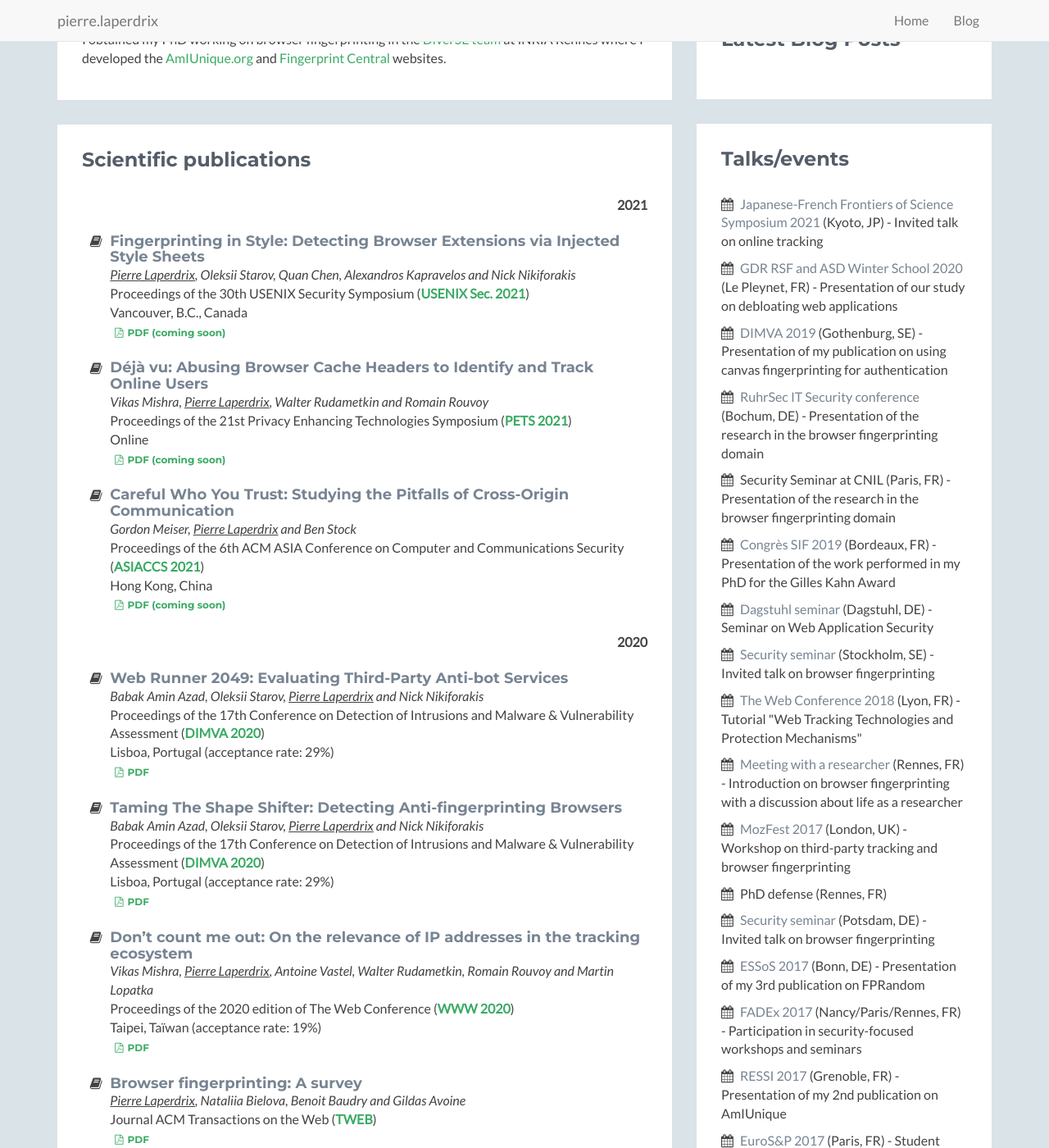
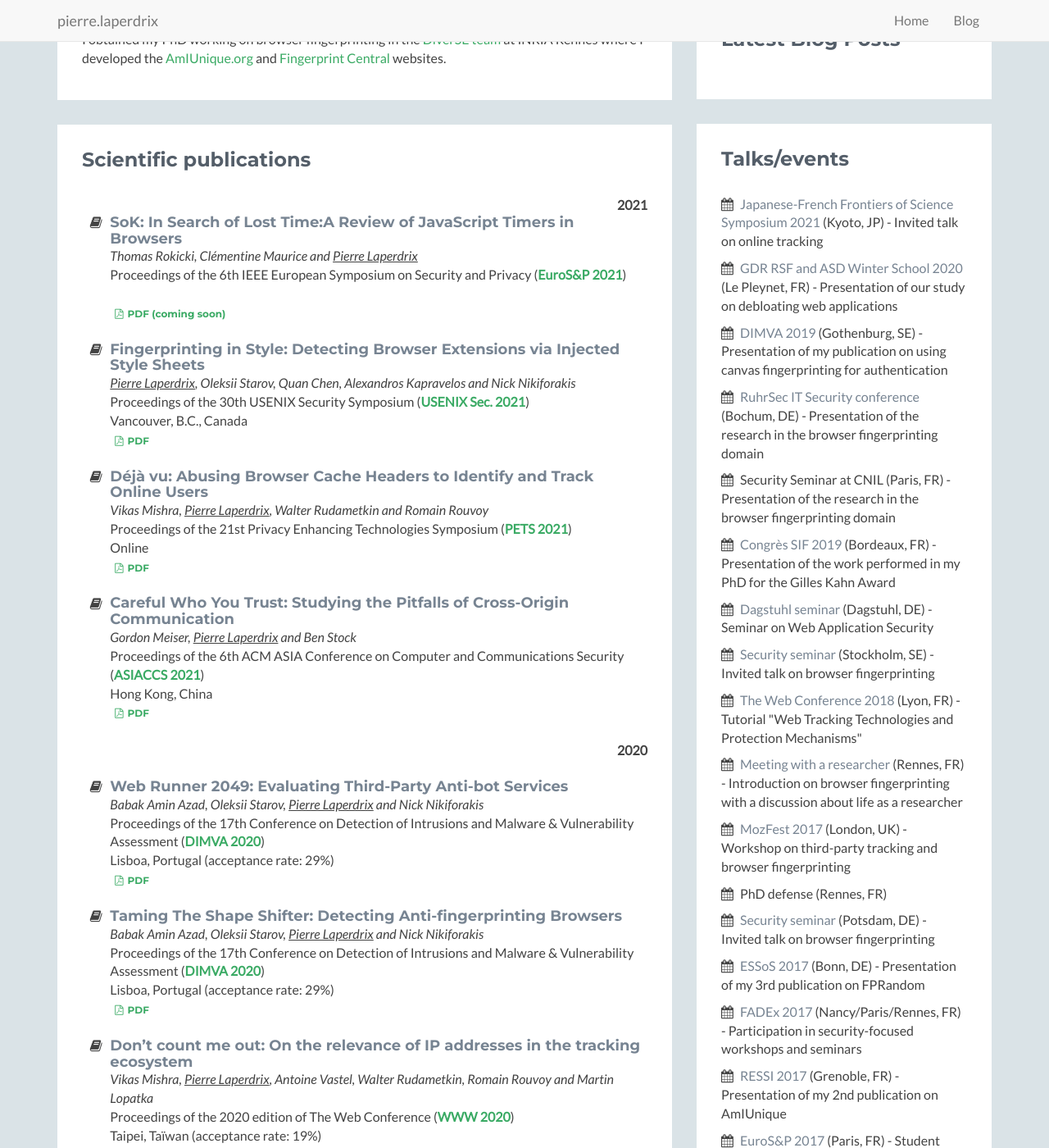
Before and after one commit to plaperdr/plaperdr.github.io, a Jekyll site: the page built from index.html, in a window 1280 px wide and 1400 px high, scrolled down 538 px. Shown: the whole window at 82% size. Built offline with Jekyll 4.4.1, drawn with Linux system fonts in a browser that asks for light colours.

Commit message:
Updating site

```diff
--- a/index.html
+++ b/index.html
@@ -45,6 +45,15 @@ layout: home
                         <ul class="fa-ul">
 
                             <li style="text-align:right"><b>2021</b></li>
+                            <li><i class="fa-li fa fa-book"></i>
+                                <h4 class="title">SoK: In Search of Lost Time:A Review of JavaScript Timers in Browsers</h4>
+                                <span><i>Thomas Rokicki, Clémentine Maurice and <span class="me">Pierre Laperdrix</span></i></span><br>
+                                <span>Proceedings of the 6th IEEE European Symposium on Security and Privacy
+                                    (<b><a href="https://www.ieee-security.org/TC/EuroSP2021/" target="_blank">EuroS&P 2021</a></b>)
+                                    <br>
+                                </span><br>
+                                <a class="btn btn-secondary btn-xs" href="" target="_blank"><i class="fa fa-file-pdf-o"></i>PDF (coming soon)</a>
+                            </li><!--//li-->
                             <br>
                             <li><i class="fa-li fa fa-book"></i>
                                 <h4 class="title">Fingerprinting in Style: Detecting Browser Extensions via Injected Style Sheets</h4>
@@ -53,7 +62,7 @@ layout: home
                                     (<b><a href="https://www.usenix.org/conference/usenixsecurity21" target="_blank">USENIX Sec. 2021</a></b>)
                                     <br>Vancouver, B.C., Canada
                                 </span><br>
-                                <a class="btn btn-secondary btn-xs" href="" target="_blank"><i class="fa fa-file-pdf-o"></i>PDF (coming soon)</a>
+                                <a class="btn btn-secondary btn-xs" href="https://hal.archives-ouvertes.fr/hal-03152176/document" target="_blank"><i class="fa fa-file-pdf-o"></i>PDF</a>
                             </li><!--//li-->
                             <br>
                             <li><i class="fa-li fa fa-book"></i>
@@ -63,7 +72,7 @@ layout: home
                                     (<b><a href="https://petsymposium.org/cfp21.php" target="_blank">PETS 2021</a></b>)
                                     <br>Online
                                 </span><br>
-                                <a class="btn btn-secondary btn-xs" href="" target="_blank"><i class="fa fa-file-pdf-o"></i>PDF (coming soon)</a>
+                                <a class="btn btn-secondary btn-xs" href="https://hal.inria.fr/hal-03017222/document" target="_blank"><i class="fa fa-file-pdf-o"></i>PDF</a>
                             </li><!--//li-->
                             <br>
                             <li><i class="fa-li fa fa-book"></i>
@@ -73,7 +82,7 @@ layout: home
                                     (<b><a href="https://asiaccs2021.comp.polyu.edu.hk/" target="_blank">ASIACCS 2021</a></b>)
                                     <br>Hong Kong, China
                                 </span><br>
-                                <a class="btn btn-secondary btn-xs" href="" target="_blank"><i class="fa fa-file-pdf-o"></i>PDF (coming soon)</a>
+                                <a class="btn btn-secondary btn-xs" href="https://hal.archives-ouvertes.fr/hal-03021256/document" target="_blank"><i class="fa fa-file-pdf-o"></i>PDF</a>
                             </li><!--//li-->
                             <br>
 
@@ -276,6 +285,7 @@ layout: home
                     <div class="content">
                         <i class="fa fa-pencil"></i> Program Committee member for:
                         <ul>
+                            <li><a href="https://raid2021.org/" target="_blank">RAID 2021</a></li>
                             <li><a href="https://www.concordia-h2020.eu/eurosec-2021/" target="_blank">EuroSec 2021</a></li>
                             <li><a href="https://www.usenix.org/conference/usenixsecurity21" target="_blank">USENIX Security 2021</a></li>
                             <li><a href="http://dimva2021.campus.ciencias.ulisboa.pt/" target="_blank">DIMVA 2021</a></li>
```
